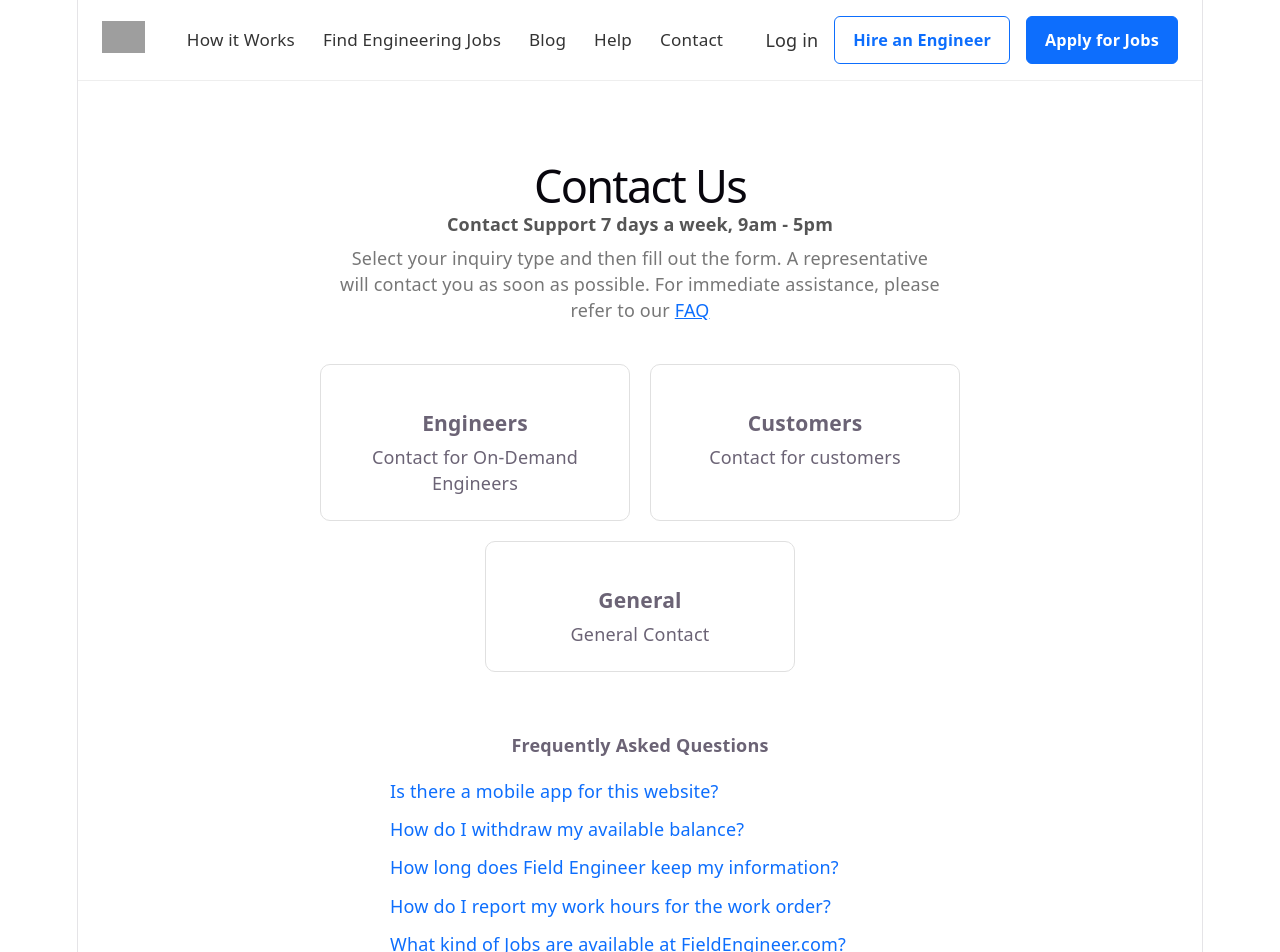
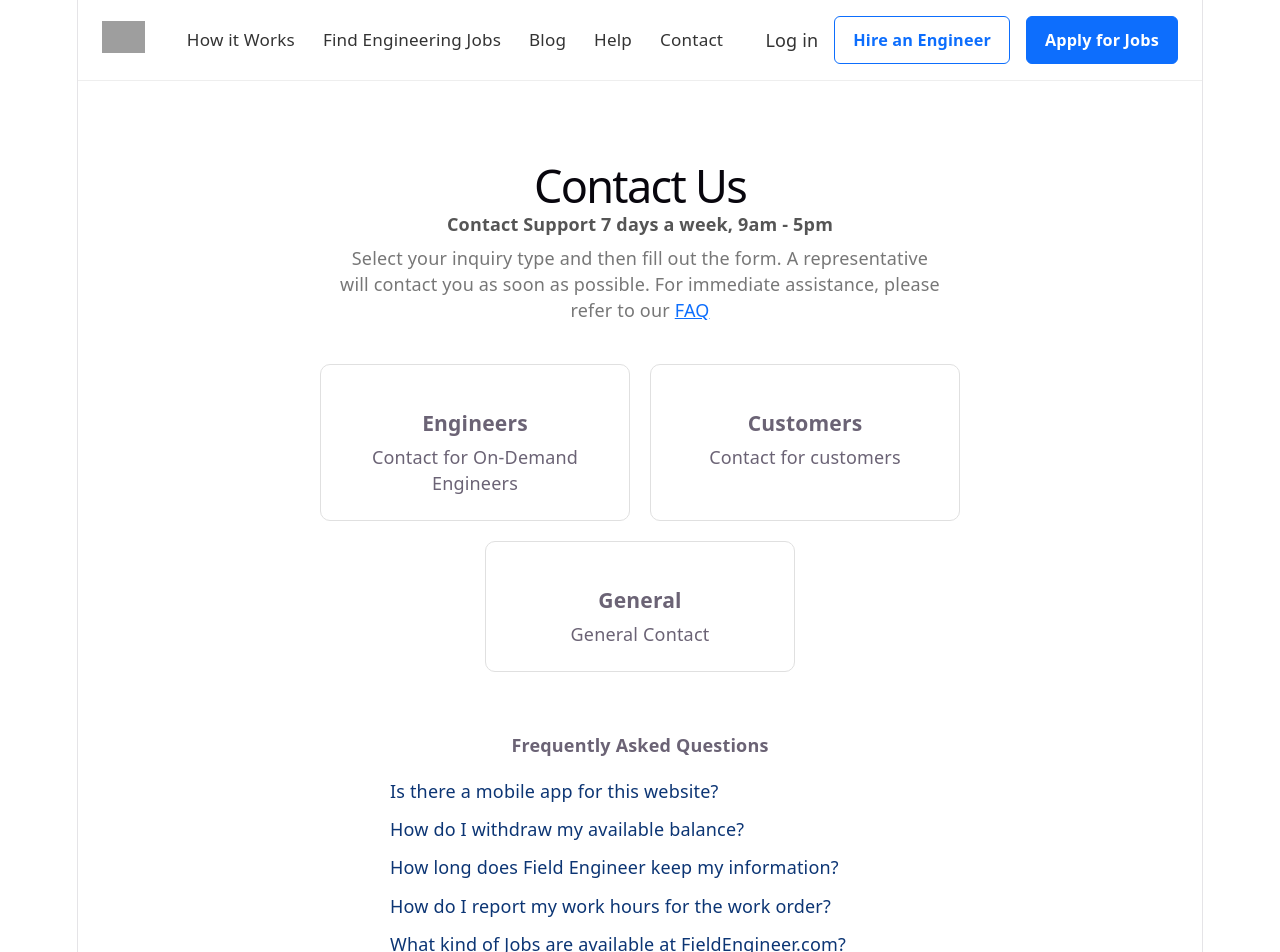
Before and after one commit to fingtaptechnology-arch/field_engineer, a React (Vite) app: page / in a window 1280 px wide. Shown: the top 952 px of the page. Built offline with nearby package versions, Linux system fonts and the light colour scheme; grey boxes are pictures that could not be loaded.

Commit message:
Resubmission

```diff
--- a/src/pages/ContactUs/ContactUs.css
+++ b/src/pages/ContactUs/ContactUs.css
@@ -75,7 +75,7 @@
 }
 
 .contact-us__faq a {
-  color: #0d6efd;
+  color: #0c3574;
   text-decoration: none;
 }
 
```
